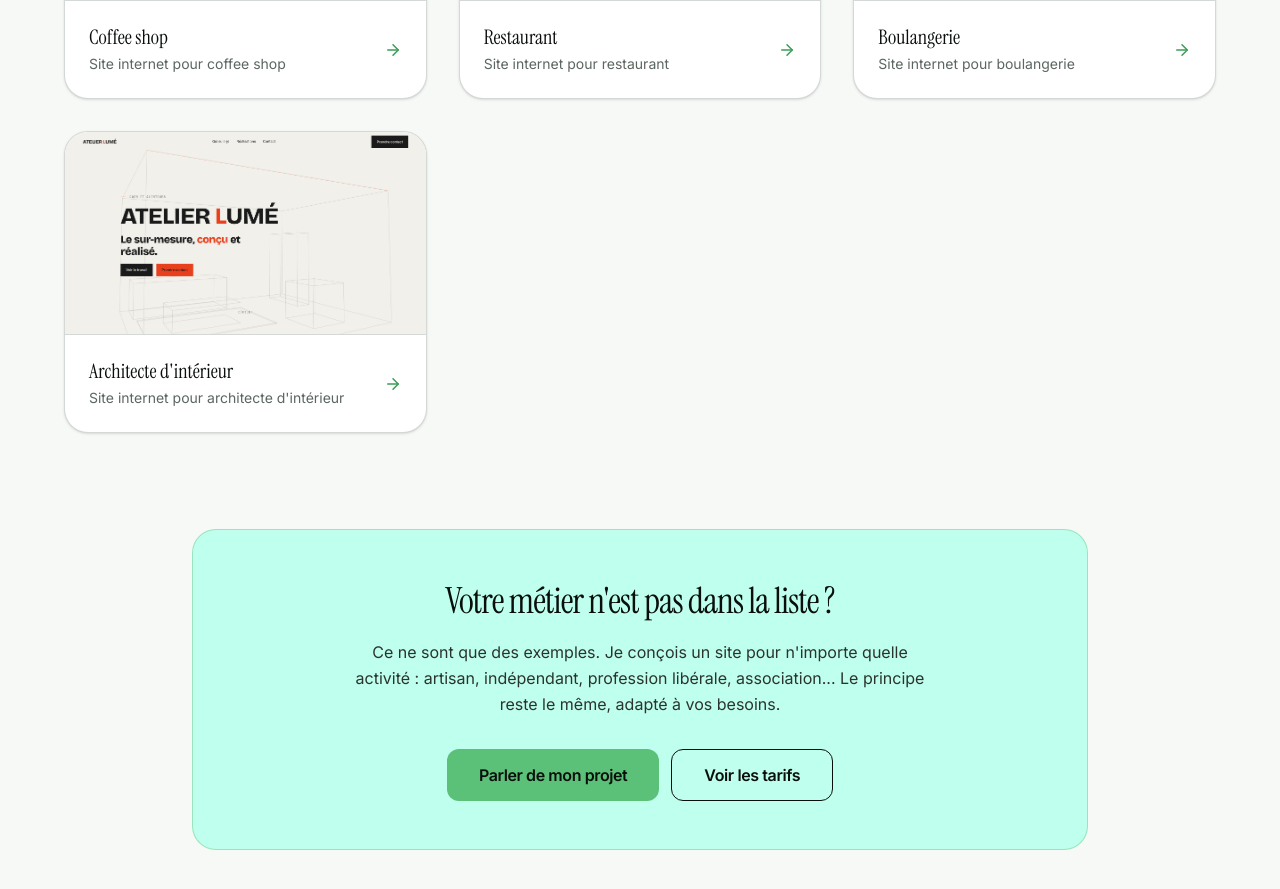
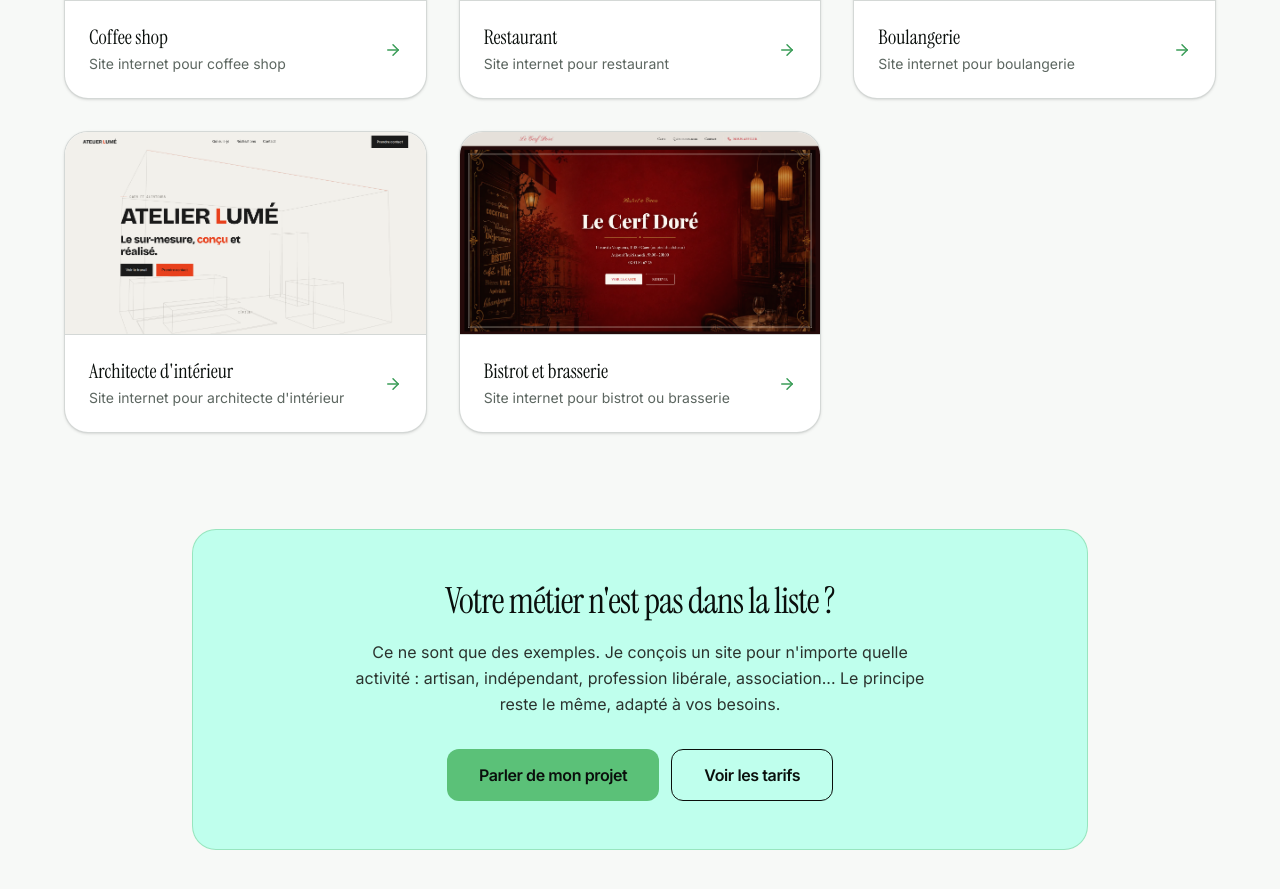
Before and after one commit to yaniiish/yan-dev-PF, a Next.js app: page /site-internet in a window 1280 px wide. Shown: the part 940-1829 px from the top of the page. Built offline with nearby package versions, Linux system fonts and the light colour scheme; no server answers.

Commit message:
feat: ajoute le cerf dore en exemple et la fiche metier bistrot brasserie
ajoute le cerf dore en 6e exemple sur la home, cree la page
/site-internet/bistrot-brasserie optimisee seo (cible bistrot et
brasserie, angle convivialite et ardoise du jour), met a jour CONTENT.md

```diff
--- a/src/components/sections/Examples.tsx
+++ b/src/components/sections/Examples.tsx
@@ -74,6 +74,19 @@ const PROJECTS: readonly Project[] = [
       height: 910,
     },
   },
+  {
+    id: "cerf-dore",
+    label: "Projet 06",
+    title: "Le Cerf Doré",
+    description: "Bistrot",
+    href: "https://cerf-dore.vercel.app/",
+    image: {
+      src: "/projects/cerf-dore.png",
+      alt: "Aperçu du site exemple bistrot Le Cerf Doré",
+      width: 1618,
+      height: 910,
+    },
+  },
 ] as const;
 
 export function Examples() {
--- a/src/content/metiers.ts
+++ b/src/content/metiers.ts
@@ -360,6 +360,73 @@ export const METIERS: readonly Metier[] = [
     ctaText:
       "Dites-moi en deux lignes votre projet, je vous réponds avec une estimation claire.",
   },
+  {
+    slug: "bistrot-brasserie",
+    navLabel: "Bistrot et brasserie",
+    serviceName: "Création de site internet pour bistrot et brasserie",
+    metaTitle: "Création de site internet pour bistrot ou brasserie, dès 490 €",
+    metaDescription:
+      "Un site web convivial pour votre bistrot ou brasserie : ardoise du jour, formules, horaires et visibilité sur Google. Dès 490 €. Freelance à Caen, partout en France.",
+    breadcrumbLabel: "Site internet pour bistrot ou brasserie",
+    h1: "Un site internet pour votre bistrot ou brasserie",
+    lead: "Un bon bistrot se vit autant qu'il se mange. Un site clair et chaleureux met en avant votre ardoise du jour, vos formules et votre ambiance, et vous rend visible sur Google quand on cherche un bistrot ou une brasserie dans le coin. Dès 490 €.",
+    enjeuxTitle: "Pourquoi un site pour votre bistrot ou brasserie",
+    enjeux: [
+      {
+        title: "Sortir sur Google",
+        body: "Quand on cherche un bistrot ou une brasserie près de soi, un site bien référencé vous fait apparaître, avec votre adresse, vos horaires et votre carte.",
+      },
+      {
+        title: "Faire passer l'ambiance",
+        body: "Photos de la salle, du comptoir, de l'assiette : on retrouve en ligne l'esprit convivial qui fait revenir vos habitués.",
+      },
+      {
+        title: "Une ardoise qui change sans surcoût",
+        body: "Plat du jour, formule de midi, suggestions : la mise à jour de votre carte est comprise dans l'abonnement de 30 €/mois, il suffit de me l'envoyer.",
+      },
+      {
+        title: "Réservation et contact simplifiés",
+        body: "Numéro de téléphone cliquable, formulaire, lien vers votre outil de réservation : on met en avant ce qui aide à remplir la salle.",
+      },
+    ],
+    examples: [
+      {
+        description: "Le Cerf Doré, un site exemple complet pour bistrot, en ligne.",
+        href: "https://cerf-dore.vercel.app/",
+        image: {
+          src: "/projects/cerf-dore.png",
+          alt: "Aperçu du site exemple pour bistrot Le Cerf Doré",
+          width: 1618,
+          height: 910,
+        },
+      },
+    ],
+    faq: [
+      {
+        question: "Combien coûte un site pour un bistrot ou une brasserie ?",
+        answer:
+          "À partir de 490 € à la création, puis 30 €/mois pour le nom de domaine, l'hébergement et les mises à jour. Le détail est sur la page des tarifs.",
+      },
+      {
+        question: "Puis-je changer mon ardoise et mes formules régulièrement ?",
+        answer:
+          "Oui. La mise à jour de votre carte et de votre plat du jour est comprise dans l'abonnement de 30 €/mois : vous m'envoyez les changements et je les mets en ligne.",
+      },
+      {
+        question: "Peut-on ajouter la réservation en ligne ?",
+        answer:
+          "Oui : lien vers votre outil de réservation, numéro de téléphone cliquable ou formulaire de contact, selon ce que vous préférez.",
+      },
+      {
+        question: "Je ne suis pas à Caen, c'est possible ?",
+        answer:
+          "Oui. Je travaille à distance partout en France, le site se livre sans déplacement.",
+      },
+    ],
+    ctaTitle: "Envie d'un site pour votre bistrot ?",
+    ctaText:
+      "Dites-moi en deux lignes votre projet, je vous réponds avec une estimation claire.",
+  },
 ];
 
 export function getMetier(slug: string): Metier | undefined {
```
Also changed, not shown: public/projects/cerf-dore.png (added), 1 other file (tests, documents, lock files or other folders).
